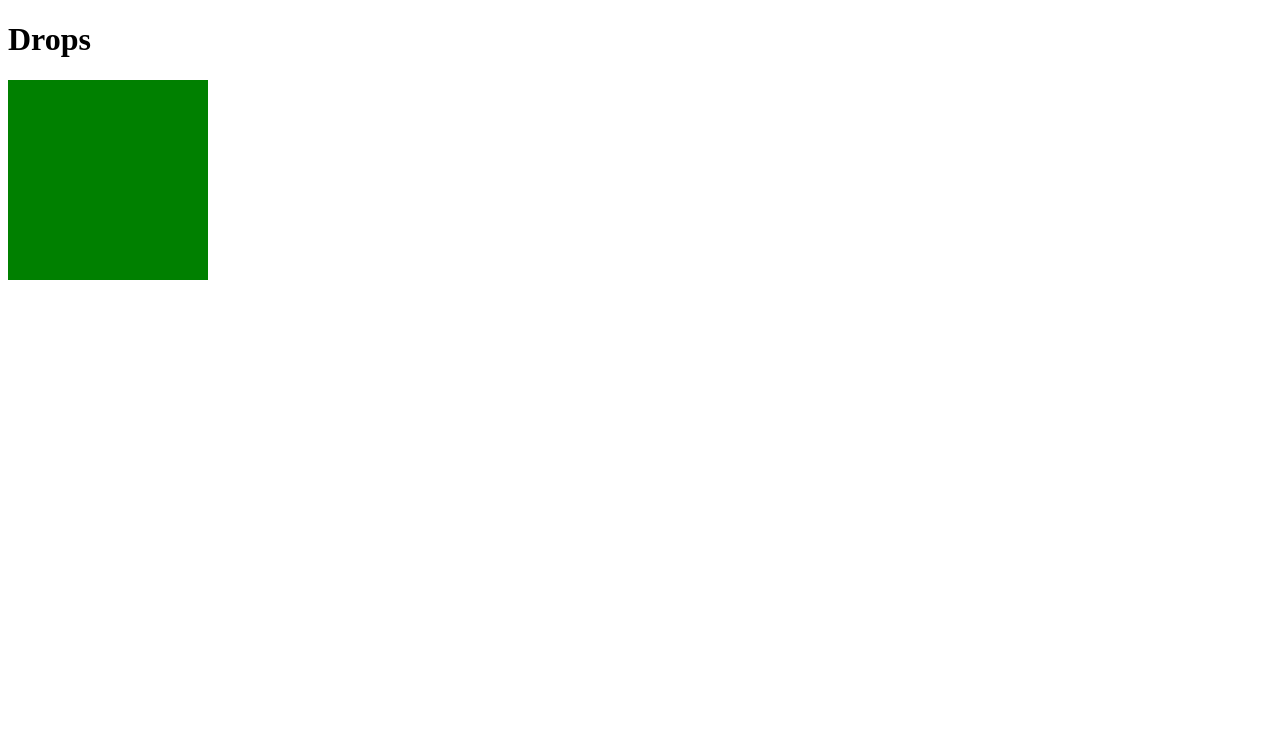
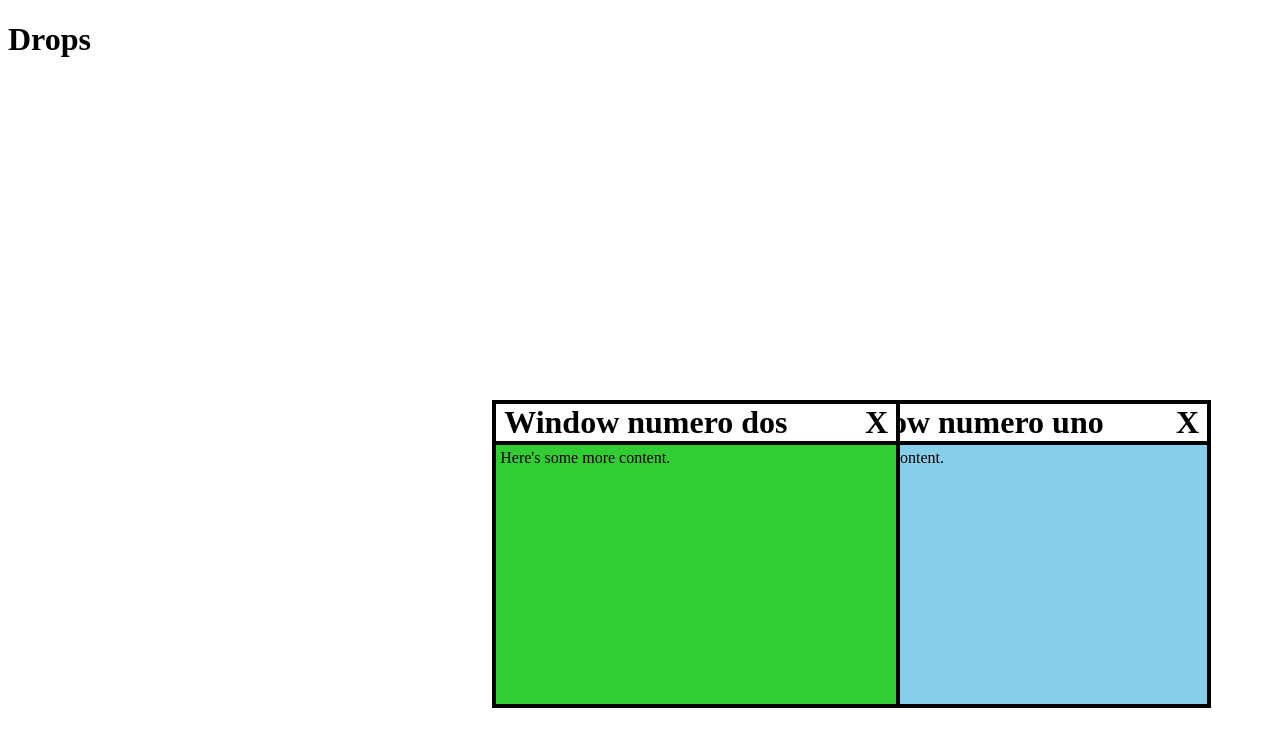
Before and after one commit to maxvp/drops, a plain HTML site: page index.html in a window 1280 px wide. Drawn offline with nearby package versions, Linux system fonts and the light colour scheme.

Commit message:
Created windows

```diff
--- a/index.html
+++ b/index.html
@@ -8,15 +8,28 @@
         <title>Drops</title>
     </head>
     <body>
-        <div id="title">
+        <script type="module" src="index.js"></script>
+
+        <div id="heading">
             <h1>Drops</h1>
         </div>
 
-        <div class="container">
-            <div class="root"></div>
+        <div class="root draggable" id="one">
+            <div class="title">
+                <div>Window numero uno</div>
+                <div>X</div>
+            </div>
+            <div class="content">Here's some content.</div>
         </div>
 
-        <script type=" module " src="./index.js "></script>
-        <script src="//daybrush.com/moveable/release/latest/dist/moveable.min.js"></script>
+        <div class="root draggable" id="two">
+            <div class="title">
+                <div>Window numero dos</div>
+                <div>X</div>
+            </div>
+            <div class="content">Here's some more content.</div>
+        </div>
+        <script src="https://cdn.jsdelivr.net/npm/interactjs/dist/interact.min.js"></script>
     </body>
+    <script src="./index.js"></script>
 </html>
--- a/index.js
+++ b/index.js
@@ -1,8 +1,63 @@
-const move = new Moveable(document.body, {
-    target: document.querySelector(".root"),
-    draggable: true,
+// randomly place windows
+// collect all the divs
+var divs = document.getElementsByClassName("root");
+// get window width and height
+var winWidth = window.innerWidth;
+var winHeight = window.innerHeight;
+
+// i stands for "index". you could also call this banana or haircut. it's a variable
+for (var i = 0; i < divs.length; i++) {
+    // shortcut! the current div in the list
+    var thisDiv = divs[i];
+
+    // get random numbers for each element
+    randomTop = getRandomNumber(400, winHeight - 400);
+    randomLeft = getRandomNumber(400, winWidth - 400);
+
+    // update top and left position
+    thisDiv.style.top = randomTop + "px";
+    thisDiv.style.left = randomLeft + "px";
+}
+
+// function that returns a random number between a min and max
+function getRandomNumber(min, max) {
+    return Math.random() * (max - min) + min;
+}
+
+// interactive.js moveable windows
+
+const position = { x: 0, y: 0 };
+
+interact(".draggable").draggable({
+    listeners: {
+        start(event) {
+            console.log(event.type, event.target);
+        },
+        move(event) {
+            position.x += event.dx;
+            position.y += event.dy;
+
+            event.target.style.transform = `translate(${position.x}px, ${position.y}px)`;
+        },
+    },
 });
 
-move.on("drag", ({ target, transform }) => {
-    target.style.transform = transform;
+interact(".resizable").resizable({
+    edges: { top: true, left: true, bottom: true, right: true },
+    listeners: {
+        move: function (event) {
+            let { x, y } = event.target.dataset;
+
+            x = (parseFloat(x) || 0) + event.deltaRect.left;
+            y = (parseFloat(y) || 0) + event.deltaRect.top;
+
+            Object.assign(event.target.style, {
+                width: `${event.rect.width}px`,
+                height: `${event.rect.height}px`,
+                transform: `translate(${x}px, ${y}px)`,
+            });
+
+            Object.assign(event.target.dataset, { x, y });
+        },
+    },
 });
--- a/style.css
+++ b/style.css
@@ -1,5 +1,48 @@
+/* variables */
+:root {
+    --border: 4px black solid;
+}
+
+html {
+    box-sizing: border-box;
+}
+
+/* window content */
 .root {
-    background-color: green;
-    width: 200px;
-    height: 200px;
+    position: absolute;
+    display: flex;
+    flex-direction: column;
+    border: var(--border);
+    width: 400px;
+    height: 300px;
+
+    -webkit-user-select: none; /* Safari */
+    -moz-user-select: none; /* Firefox */
+    -ms-user-select: none; /* IE10+/Edge */
+    user-select: none; /* Standard */
 }
+
+/* window title bar */
+.title {
+    display: flex;
+    flex-direction: row;
+    justify-content: space-between;
+    background-color: white;
+    font-size: 2em;
+    font-weight: bold;
+    padding-inline: 0.25em;
+    border-bottom: var(--border);
+}
+
+/* window content */
+.content {
+    padding: 0.25em;
+}
+
+/* specific windows */
+#one {
+    background-color: skyblue;
+}
+#two {
+    background-color: limegreen;
+}
```
